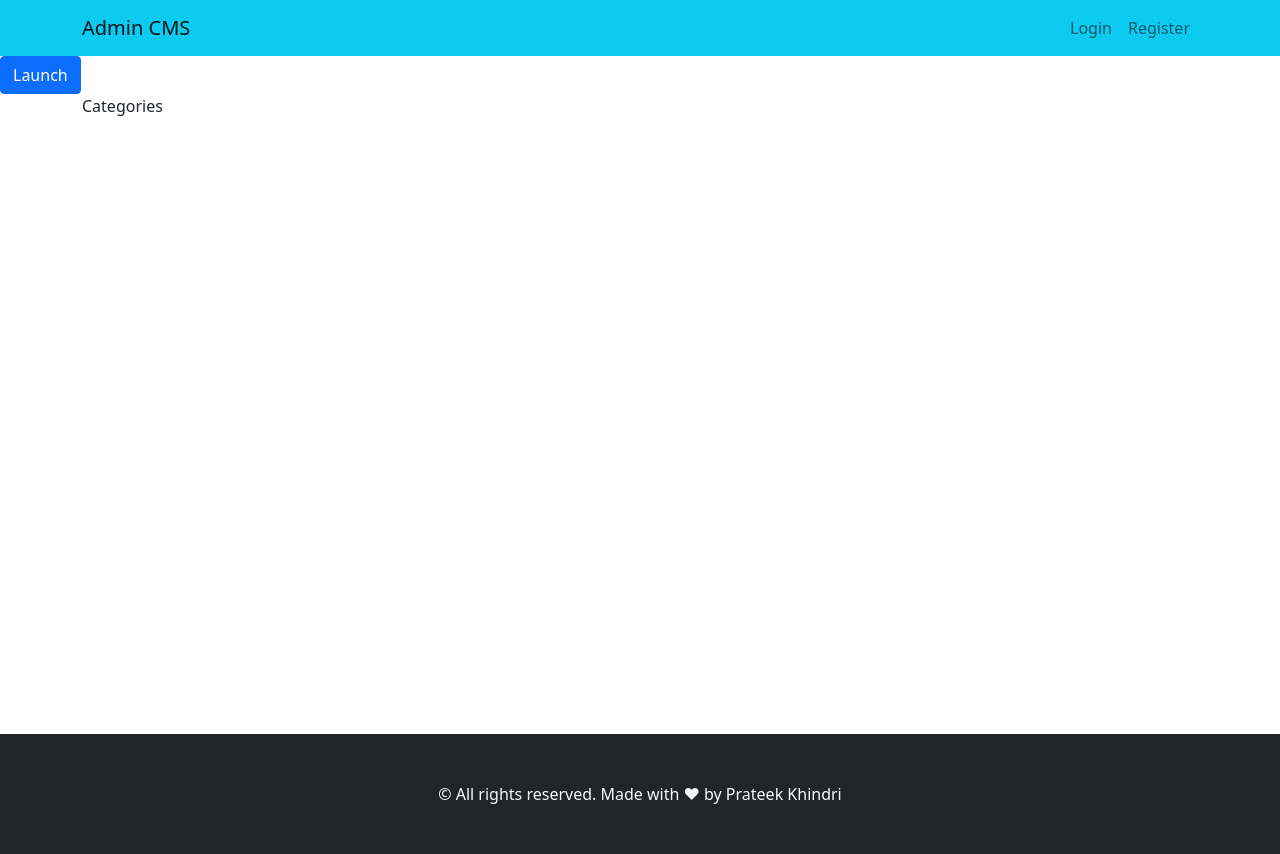
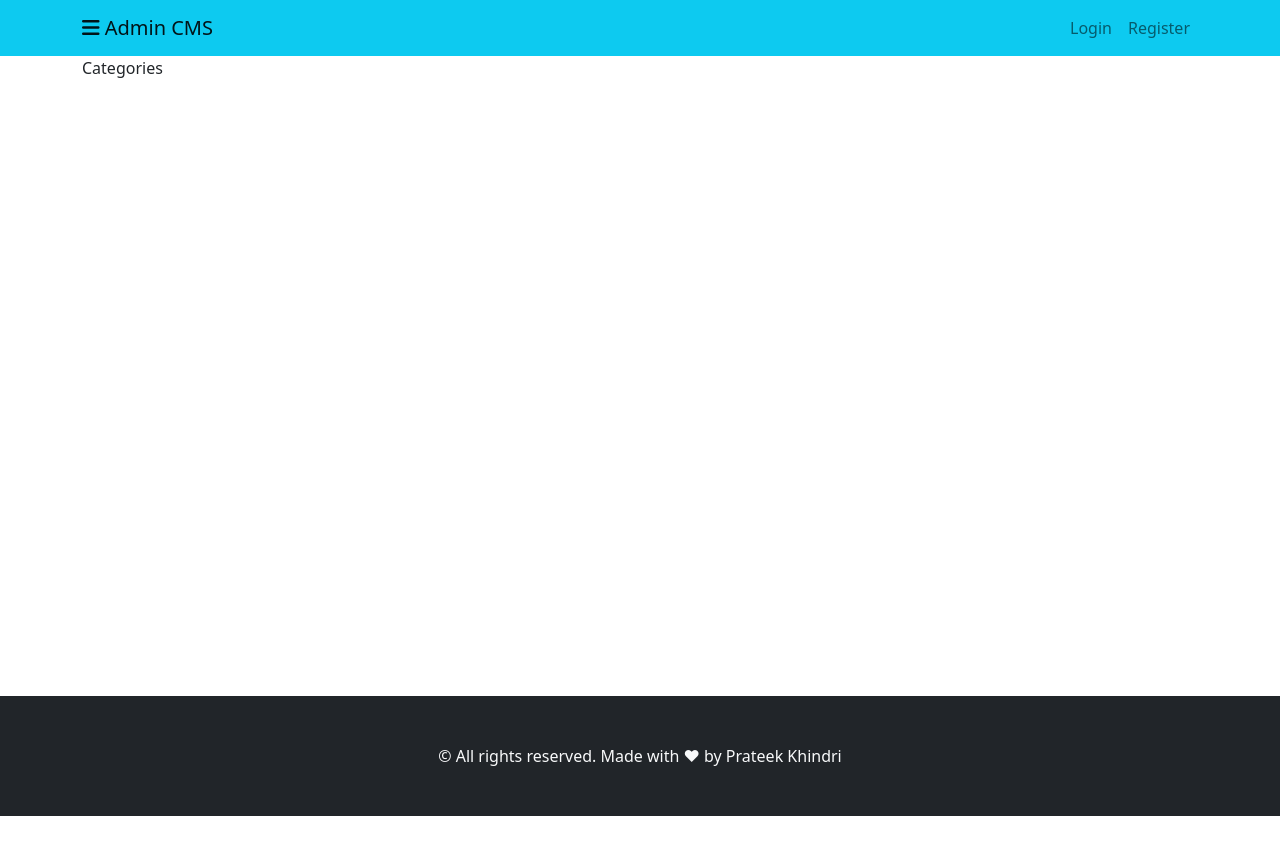
Before and after one commit to prateekkhindri/ecommerce-crm, a React (Create React App) app in the folder client/: page /categories in a window 1280 px wide. After the commit the page ends 816 px from the top, so only its background shows below. Built offline with nearby package versions, Linux system fonts and the light colour scheme.

Commit message:
Integrated the SideMenu initialState in the global store

```diff
--- a/client/src/components/side-menu/SideMenu.js
+++ b/client/src/components/side-menu/SideMenu.js
@@ -1,22 +1,21 @@
 import React, { useState } from "react";
 import { ListGroup } from "react-bootstrap";
-import Button from "react-bootstrap/Button";
 import Offcanvas from "react-bootstrap/Offcanvas";
+import { useDispatch, useSelector } from "react-redux";
 import { Link } from "react-router-dom";
+import { toggleShowSideMenu } from "../../pages/system-state/SystemSlice";
 
 export const SideMenu = () => {
-  const [show, setShow] = useState(false);
+  const dispatch = useDispatch();
 
-  const handleClose = () => setShow(false);
-  const handleShow = () => setShow(true);
+  const { showSideMenu } = useSelector((state) => state.system);
 
   return (
     <>
-      <Button variant="primary" onClick={handleShow}>
-        Launch
-      </Button>
-
-      <Offcanvas show={show} onHide={handleClose}>
+      <Offcanvas
+        show={showSideMenu}
+        onHide={() => dispatch(toggleShowSideMenu())}
+      >
         <Offcanvas.Header closeButton>
           <Offcanvas.Title>CMS Admin Panel</Offcanvas.Title>
         </Offcanvas.Header>
--- a/client/src/layout/Header.js
+++ b/client/src/layout/Header.js
@@ -1,12 +1,23 @@
 import Container from "react-bootstrap/Container";
 import Nav from "react-bootstrap/Nav";
 import Navbar from "react-bootstrap/Navbar";
+import { useDispatch } from "react-redux";
 import { Link } from "react-router-dom";
+import { toggleShowSideMenu } from "../pages/system-state/SystemSlice";
+
 export const Header = () => {
+  const dispatch = useDispatch();
   return (
     <Navbar bg="info" expand="md">
       <Container>
-        <Navbar.Brand href="#home">Admin CMS</Navbar.Brand>
+        <Navbar.Brand href="#">
+          {" "}
+          <i
+            class="fa-solid fa-bars"
+            onClick={() => dispatch(toggleShowSideMenu())}
+          ></i>{" "}
+          Admin CMS
+        </Navbar.Brand>
         <Navbar.Toggle aria-controls="basic-navbar-nav" />
         <Navbar.Collapse id="basic-navbar-nav">
           <Nav className="ms-auto">
--- /dev/null
+++ b/client/src/pages/system-state/SystemSlice.js
@@ -0,0 +1,21 @@
+import { createSlice } from "@reduxjs/toolkit";
+
+const initialState = {
+  showSideMenu: false,
+};
+
+const systemSlice = createSlice({
+  name: "system",
+  initialState,
+  reducers: {
+    toggleShowSideMenu: (state) => {
+      state.showSideMenu = !state.showSideMenu;
+    },
+  },
+});
+
+const { reducer, actions } = systemSlice;
+
+export const { toggleShowSideMenu } = actions;
+
+export default reducer;
--- a/client/src/store.js
+++ b/client/src/store.js
@@ -1,9 +1,11 @@
 import { configureStore } from "@reduxjs/toolkit";
 import loginReducer from "./pages/login-registration/loginRegisterSlice";
+import systemReducer from "./pages/system-state/SystemSlice";
 
 const store = configureStore({
   reducer: {
     userStore: loginReducer,
+    system: systemReducer,
   },
 });
 
```
